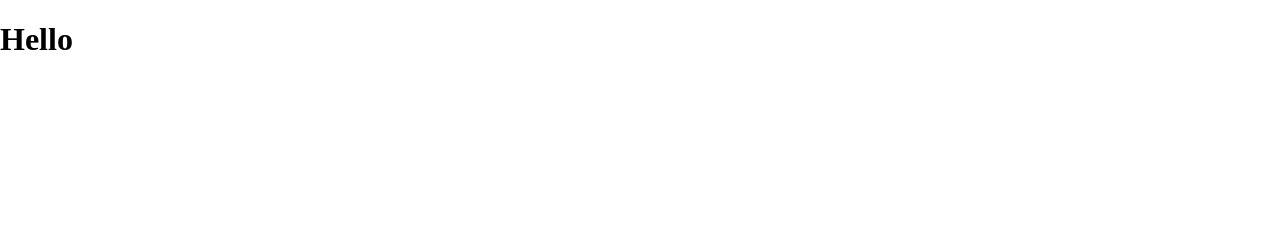
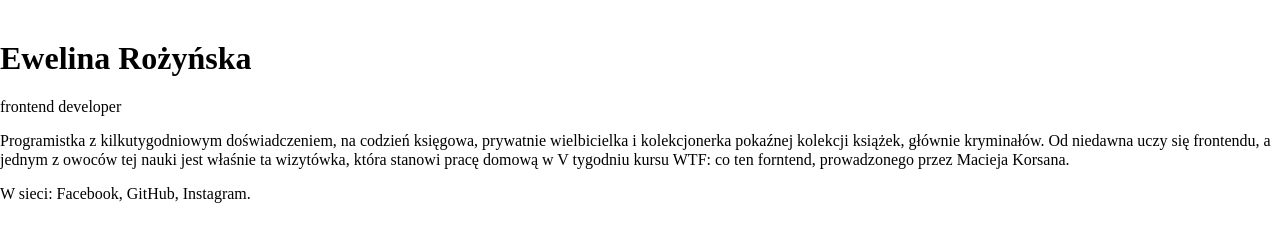
Before and after one commit to ewerozynska/business-card, a plain HTML site: page index.html in a window 1280 px wide. Drawn offline with Linux system fonts and the light colour scheme.

Commit message:
content add

```diff
--- a/index.html
+++ b/index.html
@@ -1,13 +1,34 @@
 <!DOCTYPE html>
 <html lang="pl">
-<head>
-    <meta charset="UTF-8">
-    <meta name="viewport" content="width=device-width, initial-scale=1.0">
+  <head>
+    <meta charset="UTF-8" />
+    <meta name="viewport" content="width=device-width, initial-scale=1.0" />
     <title>Wizytówka</title>
     <link href="normalize.css" rel="stylesheet" type="text/css" />
     <link href="style.css" rel="stylesheet" type="text/css" />
-</head>
-<body>
-    <h1>Hello</h1>
-</body>
+  </head>
+  <body>
+    <main>
+      <article>
+        <img src="" alt="" />
+
+        <header>
+          <h1>Ewelina Rożyńska</h1>
+          <p>frontend developer</p>
+        </header>
+
+        <p>
+          Programistka z kilkutygodniowym doświadczeniem, na codzień księgowa,
+          prywatnie wielbicielka i kolekcjonerka pokaźnej kolekcji książek,
+          głównie kryminałów. Od niedawna uczy się frontendu, a jednym z owoców
+          tej nauki jest właśnie ta wizytówka, która stanowi pracę domową w V
+          tygodniu kursu WTF: co ten forntend, prowadzonego przez Macieja
+          Korsana.
+        </p>
+
+        <p>W sieci: Facebook, GitHub, Instagram.</p>
+
+      </article>
+    </main>
+  </body>
 </html>
```
